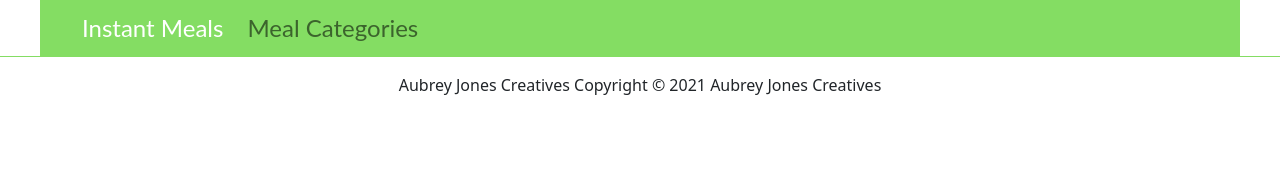
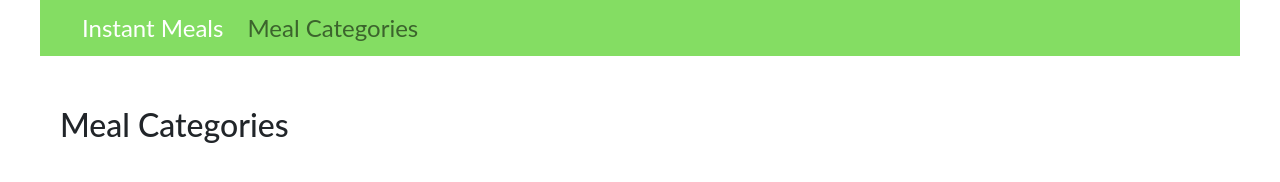
Before and after one commit to aubreyjonescreatives/first-react-app, a React (Create React App) app: page / in a window 1280 px wide. Shown: the top 182 px of the page. Built offline with nearby package versions, Linux system fonts and the light colour scheme.

Commit message:
update links

```diff
--- a/src/App.js
+++ b/src/App.js
@@ -14,7 +14,7 @@ function App() {
    <>
    <Router>
      <NavBar />
-  <Route path="/MealCategories" exact component={MealCategories} />
+  <Route path="/" exact component={MealCategories} />
    <Footer />
    </Router>
    </>
```
Also changed, not shown: 1 other file (tests, documents, lock files or other folders).
